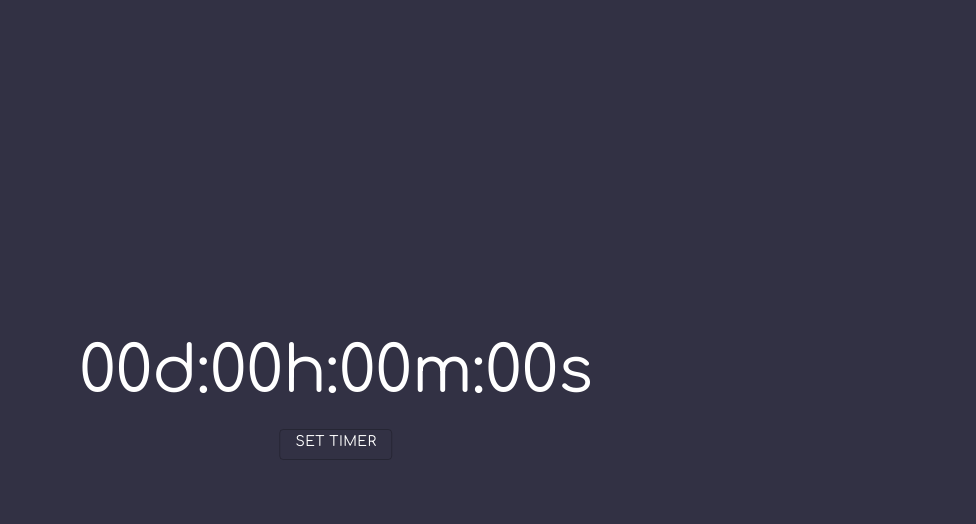
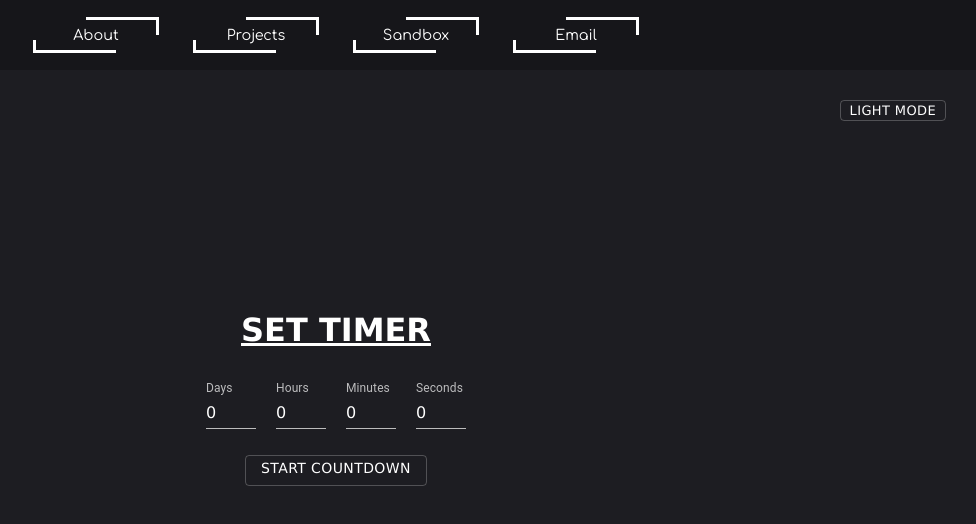
Before and after one commit to awrennuit/full-stack-software-developer-portfolio, a React (Create React App) app: page /timer in a window 1280 px wide. Shown: the top 524 px of the page, without its empty margins (304-1280 px from the left). Built offline with nearby package versions, Linux system fonts and the light colour scheme.

Commit message:
updated logic and routing

```diff
--- a/src/components/App/App.js
+++ b/src/components/App/App.js
@@ -8,7 +8,6 @@ import Landing from '../Landing/Landing';
 import PasswordGenerator from '../PasswordGenerator/PasswordGenerator';
 import Projects from '../Projects/Projects';
 import TimerMain from '../TimerMain/TimerMain';
-import Timer from '../Timer/Timer';
 
 export default function App() {
   return (
@@ -19,8 +18,7 @@ export default function App() {
       <Route exact path='/css-sandbox' component={CssSandbox} />
       <Route exact path='/password-generator' component={PasswordGenerator} />
       <Route exact path='/projects' component={Projects} />
-      <Route exact path='/set-timer' component={TimerMain} />
-      <Route exact path='/timer' component={Timer} />
+      <Route exact path='/timer' component={TimerMain} />
     </Router>
   );
 }
--- a/src/components/Projects/Projects.js
+++ b/src/components/Projects/Projects.js
@@ -54,7 +54,7 @@ export default function Projects() {
               </button>
               <button
                 className="project-btn-app"
-                onClick={()=>history.push('/set-timer')}
+                onClick={()=>history.push('/timer')}
               >
                 View App
               </button>
--- a/src/components/Timer/Timer.js
+++ b/src/components/Timer/Timer.js
@@ -115,7 +115,6 @@ class Timer extends Component{
 
   render(){
     return(
-      <>
       <div className="timer-countdown-container">
         <div className="timer-countdown">
           {this.state.days < 10 ? "0"+this.state.days : this.state.days}d:
@@ -125,13 +124,12 @@ class Timer extends Component{
         </div>
         <Button
           variant="outlined"
-            onClick={()=>this.props.history.push(`/set-timer`)}
+          onClick={()=>this.props.timer(false)}
           style={{marginTop:"25px",paddingTop:"5px",paddingBottom:"10px"}}
         >
           Set Timer
         </Button>
       </div>
-      </>
     );
   }
 }
--- a/src/components/TimerForm/TimerForm.js
+++ b/src/components/TimerForm/TimerForm.js
@@ -1,13 +1,11 @@
 import React, { useState } from 'react';
-import { useHistory } from 'react-router-dom';
 import { useDispatch } from 'react-redux';
 import TextField from '@material-ui/core/TextField';
 import Button from '@material-ui/core/Button';
 
-export default function TimerForm() {
+export default function TimerForm(props) {
 
   const dispatch = useDispatch();
-  const history = useHistory();
   const [days, setDays] = useState(0);
   const [hours, setHours] = useState(0);
   const [minutes, setMinutes] = useState(0);
@@ -37,7 +35,7 @@ export default function TimerForm() {
     e.preventDefault();
     const state = {days, hours, minutes, seconds};
     dispatch({type: `SET_TIME`, payload: state});
-    history.push('/timer');
+    props.timer(true);
   }
 
   return(
--- a/src/components/TimerMain/TimerMain.js
+++ b/src/components/TimerMain/TimerMain.js
@@ -1,5 +1,4 @@
 import React, { useState } from 'react';
-import {BrowserRouter as Router, Route} from 'react-router-dom';
 import { MuiThemeProvider, createMuiTheme } from "@material-ui/core/styles";
 import TimerForm from '../TimerForm/TimerForm';
 import Timer from '../Timer/Timer';
@@ -8,6 +7,8 @@ import ToggleThemeLight from '../TimerThemeLight/TimerThemeLight';
 import Header from '../Header/Header';
 
 export default function TimerMain() {
+
+  const [showTimer, setShowTimer] = useState(false);
 
   const [theme, setTheme] = useState({
     palette: {
@@ -29,21 +30,26 @@ export default function TimerMain() {
 
   const muiTheme = createMuiTheme(theme);
 
+  const showTimerComponent = bool => {
+    setShowTimer(bool);
+  }
+
   // if(theme.palette.type === `dark`){
     return (
       <div className={theme.palette.theme}>
         <Header />
-        <Router>
-          {theme.palette.type === `dark` ?
-            <ToggleThemeDark onToggleTheme={toggleTheme} />
+        {theme.palette.type === `dark` ?
+          <ToggleThemeDark onToggleTheme={toggleTheme} />
+        :
+          <ToggleThemeLight onToggleTheme={toggleTheme} />
+        }
+        <MuiThemeProvider theme={muiTheme}>
+          {!showTimer ?
+            <TimerForm timer={showTimerComponent} />
           :
-            <ToggleThemeLight onToggleTheme={toggleTheme} />
+            <Timer timer={showTimerComponent} />
           }
-          <MuiThemeProvider theme={muiTheme}>
-            <Route exact path="/set-timer" component={TimerForm} />
-            <Route path="/timer" component={Timer} />
-          </MuiThemeProvider>
-        </Router>
+        </MuiThemeProvider>
       </div>
     );
   // }
```
Lines whose indentation alone changed are shown as unchanged.
